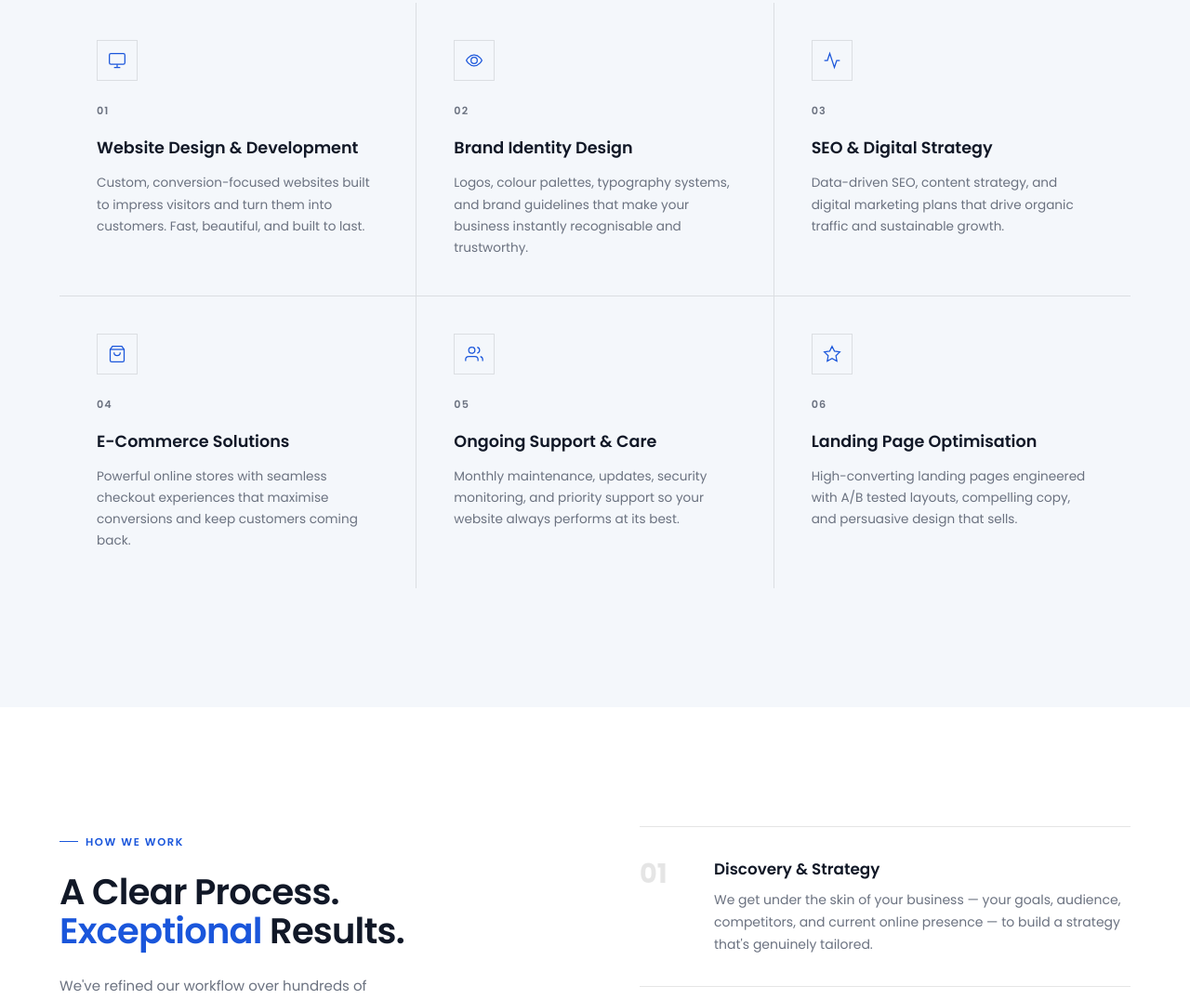
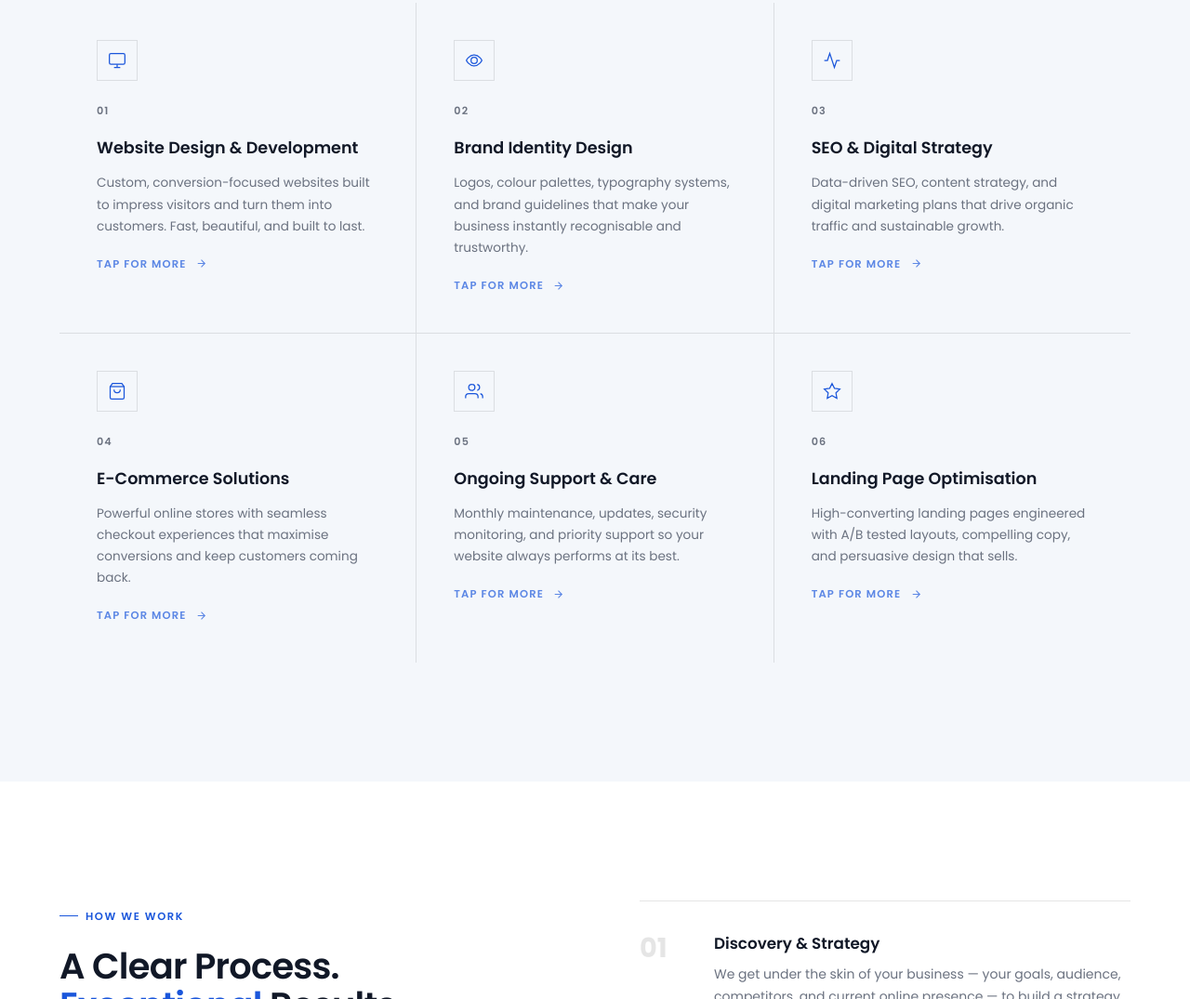
Before and after one commit to thedevagency-io/devagency, a plain HTML site: page index.html in a window 1280 px wide. Shown: the part 1206-2281 px from the top of the page at 93% size. Drawn offline with nearby package versions, Linux system fonts and the light colour scheme.

Commit message:
Update index.html

```diff
--- a/index.html
+++ b/index.html
@@ -326,6 +326,28 @@
   }
   .service-desc {
     font-size: 0.85rem; color: var(--muted); line-height: 1.7;
+  }
+  .service-tap-hint {
+    display: inline-flex; align-items: center; gap: 0.4rem;
+    margin-top: 1.25rem;
+    font-size: 0.72rem; font-weight: 600;
+    letter-spacing: 0.1em; text-transform: uppercase;
+    color: var(--accent);
+    opacity: 0.7;
+    transition: opacity 0.3s, gap 0.3s;
+  }
+  .service-tap-hint svg {
+    width: 13px; height: 13px;
+    stroke: var(--accent); fill: none; stroke-width: 2;
+    animation: tapPulse 2s ease-in-out infinite;
+  }
+  .service-card:hover .service-tap-hint {
+    opacity: 1;
+    gap: 0.65rem;
+  }
+  @keyframes tapPulse {
+    0%, 100% { transform: translateX(0); opacity: 0.6; }
+    50% { transform: translateX(3px); opacity: 1; }
   }
 
   /* ── PROCESS ── */
@@ -964,6 +986,7 @@
       <div class="service-num">01</div>
       <h3 class="service-title">Website Design &amp; Development</h3>
       <p class="service-desc">Custom, conversion-focused websites built to impress visitors and turn them into customers. Fast, beautiful, and built to last.</p>
+      <span class="service-tap-hint">Tap for more <svg viewBox="0 0 24 24"><path d="M5 12h14M12 5l7 7-7 7"/></svg></span>
     </div>
     <div class="service-card fade-up fade-up-d1">
       <div class="service-icon">
@@ -972,6 +995,7 @@
       <div class="service-num">02</div>
       <h3 class="service-title">Brand Identity Design</h3>
       <p class="service-desc">Logos, colour palettes, typography systems, and brand guidelines that make your business instantly recognisable and trustworthy.</p>
+      <span class="service-tap-hint">Tap for more <svg viewBox="0 0 24 24"><path d="M5 12h14M12 5l7 7-7 7"/></svg></span>
     </div>
     <div class="service-card fade-up fade-up-d2">
       <div class="service-icon">
@@ -980,6 +1004,7 @@
       <div class="service-num">03</div>
       <h3 class="service-title">SEO &amp; Digital Strategy</h3>
       <p class="service-desc">Data-driven SEO, content strategy, and digital marketing plans that drive organic traffic and sustainable growth.</p>
+      <span class="service-tap-hint">Tap for more <svg viewBox="0 0 24 24"><path d="M5 12h14M12 5l7 7-7 7"/></svg></span>
     </div>
     <div class="service-card fade-up fade-up-d1">
       <div class="service-icon">
@@ -988,6 +1013,7 @@
       <div class="service-num">04</div>
       <h3 class="service-title">E-Commerce Solutions</h3>
       <p class="service-desc">Powerful online stores with seamless checkout experiences that maximise conversions and keep customers coming back.</p>
+      <span class="service-tap-hint">Tap for more <svg viewBox="0 0 24 24"><path d="M5 12h14M12 5l7 7-7 7"/></svg></span>
     </div>
     <div class="service-card fade-up fade-up-d2">
       <div class="service-icon">
@@ -996,6 +1022,7 @@
       <div class="service-num">05</div>
       <h3 class="service-title">Ongoing Support &amp; Care</h3>
       <p class="service-desc">Monthly maintenance, updates, security monitoring, and priority support so your website always performs at its best.</p>
+      <span class="service-tap-hint">Tap for more <svg viewBox="0 0 24 24"><path d="M5 12h14M12 5l7 7-7 7"/></svg></span>
     </div>
     <div class="service-card fade-up fade-up-d3">
       <div class="service-icon">
@@ -1004,6 +1031,7 @@
       <div class="service-num">06</div>
       <h3 class="service-title">Landing Page Optimisation</h3>
       <p class="service-desc">High-converting landing pages engineered with A/B tested layouts, compelling copy, and persuasive design that sells.</p>
+      <span class="service-tap-hint">Tap for more <svg viewBox="0 0 24 24"><path d="M5 12h14M12 5l7 7-7 7"/></svg></span>
     </div>
   </div>
 </section>
```
